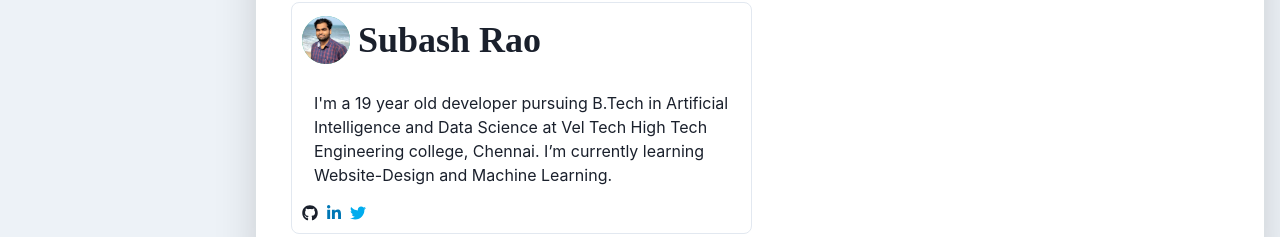
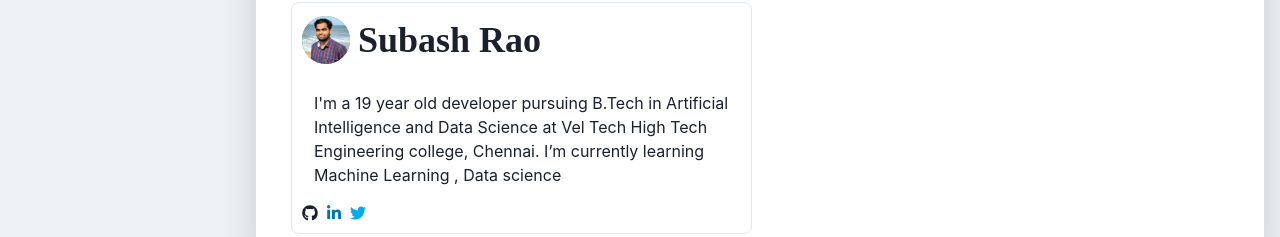
Before and after one commit to jeswanthmukesh20/online-clipboard, a React (Create React App) app in the folder frontend/: page /about in a window 1280 px wide. Shown: the part 849-1086 px from the top of the page. Built offline with nearby package versions, Linux system fonts and the light colour scheme.

Commit message:
changed info

```diff
--- a/frontend/src/Pages/About/about-us.jsx
+++ b/frontend/src/Pages/About/about-us.jsx
@@ -48,8 +48,8 @@ const content = [
     {
         name: "Subash Rao",
         src: Avatar3,
-        content: "I'm a 19 year old developer pursuing B.Tech in Artificial Intelligence and Data Science at Vel Tech High Tech Engineering college, Chennai. I’m currently learning Website-Design and Machine Learning.",
-        github: "https://github.com/",
+        content: "I'm a 19 year old developer pursuing B.Tech in Artificial Intelligence and Data Science at Vel Tech High Tech Engineering college, Chennai. I’m currently learning Machine Learning , Data science",
+        github: "https://github.com/Subash_Rao",
         linkedin: "https://www.linkedin.com/in/",
         twitter: "https://twitter.com/"
     }
```
